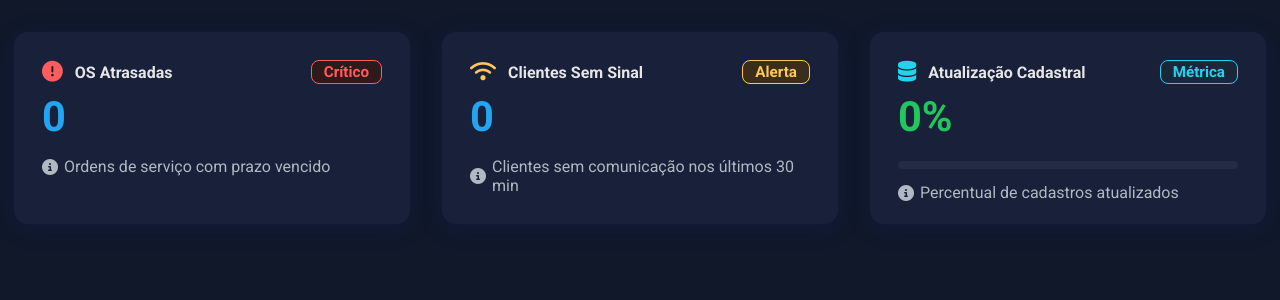
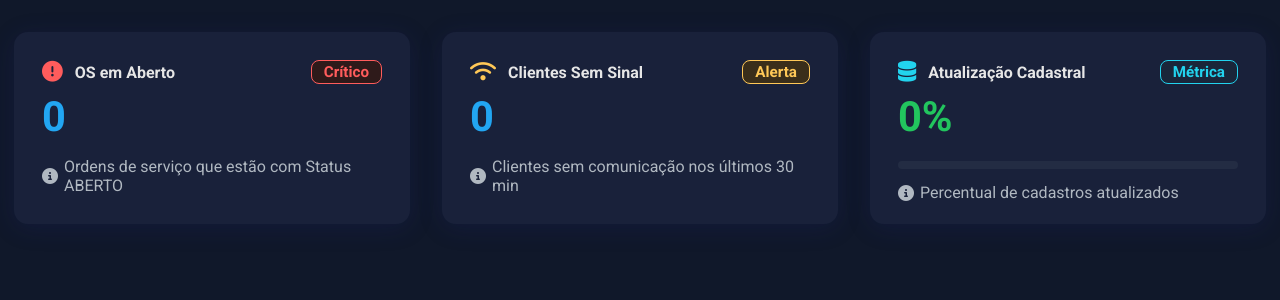
Before and after one commit to Wiri-Marcos/dashboard24, a Flask app: page / in a window 1280 px wide. Shown: the part 137-437 px from the top of the page. Run offline with Flask 3, Linux system fonts and the light colour scheme; data that the repository does not hold is empty.

Commit message:
Update index.html

```diff
--- a/templates/index.html
+++ b/templates/index.html
@@ -2,7 +2,7 @@
 <html lang="pt-BR">
 <head>
     <meta charset="UTF-8" />
-    <title>Sigma + Serviço - Dashboard</title>
+    <title>Dashboard Monitoramento</title>
     <link href="https://fonts.googleapis.com/css2?family=Roboto:wght@400;700&display=swap" rel="stylesheet">
     <link rel="stylesheet" href="https://cdnjs.cloudflare.com/ajax/libs/font-awesome/6.4.0/css/all.min.css">
     <style>
@@ -147,11 +147,11 @@
     <div class="card">
       <div class="card-header">
         <i class="fa fa-exclamation-circle icon" style="color:#ff5c5c"></i>
-        <span style="font-weight:700">OS Atrasadas</span>
+        <span style="font-weight:700">OS em Aberto</span>
         <span class="badge badge-critico">Crítico</span>
       </div>
       <div class="valor" id="os_em_atraso">0</div>
-      <div class="descricao"><i class="fa fa-info-circle"></i> Ordens de serviço com prazo vencido</div>
+      <div class="descricao"><i class="fa fa-info-circle"></i> Ordens de serviço que estão com Status ABERTO</div>
     </div>
     <div class="card">
       <div class="card-header">
```
